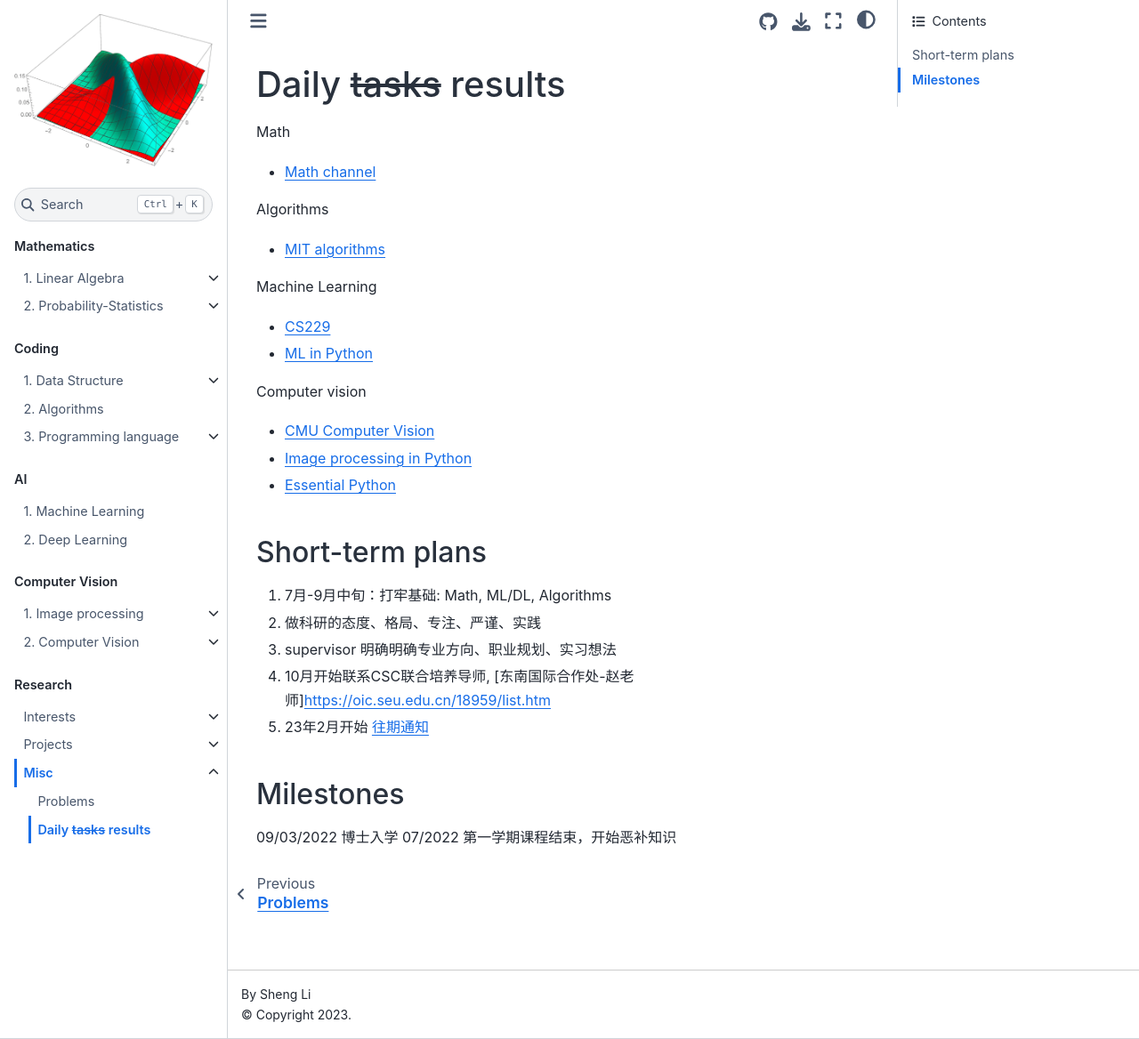
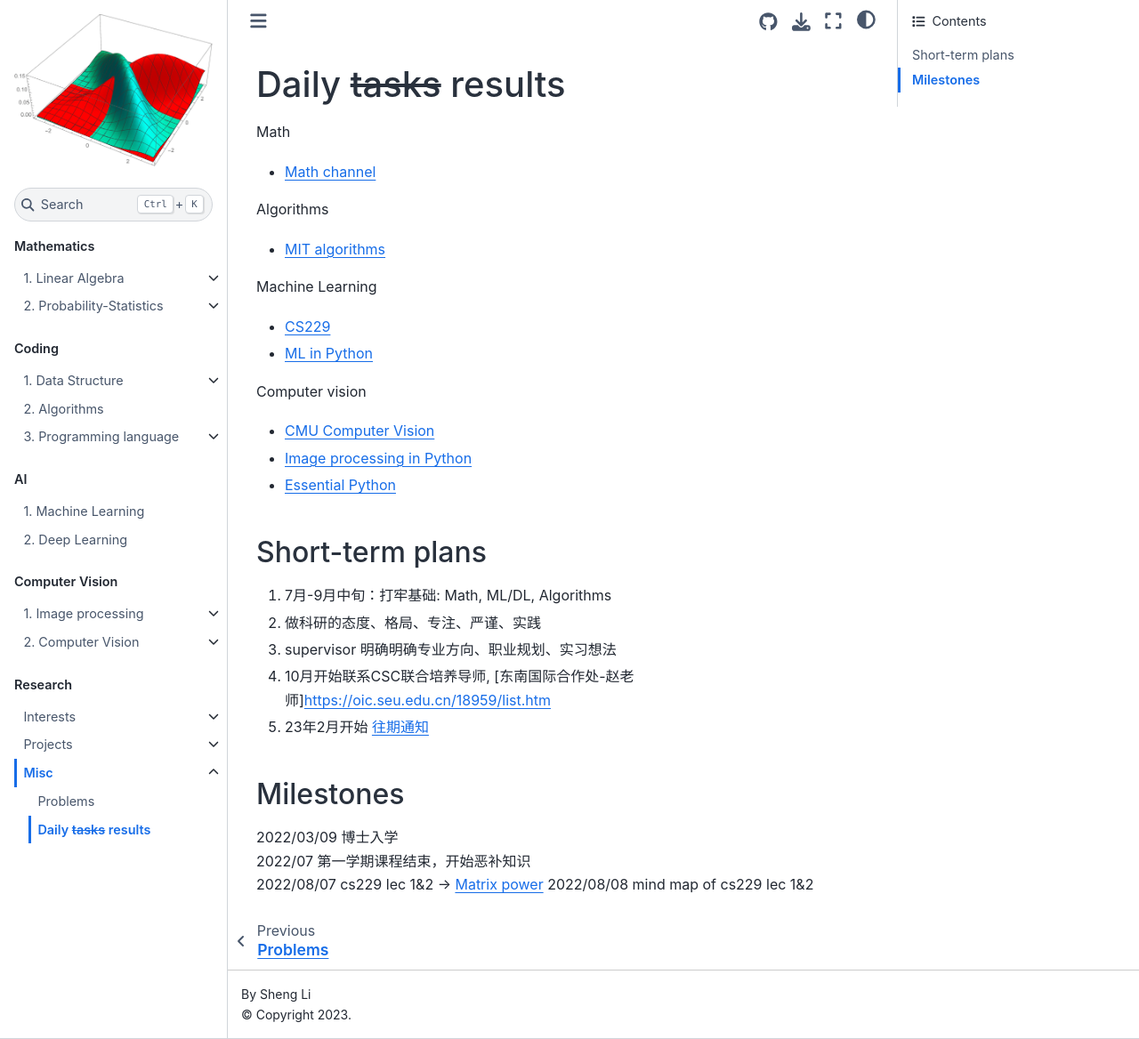
Before and after one commit to EeToSe/EeToSe.github.io, a Jupyter Book: the page built from chapters/10/1/2/results.md, in a window 1280 px wide and 1168 px high. Shown: the whole window at 89% size. Built offline with Jupyter Book 1.0.4 settings and Sphinx 7.4.7 and the Sphinx Book theme 1.1.4, drawn with Linux system fonts in a browser that asks for light colours; pages that are not in the unit, such as notebooks, are missing from menus.

Commit message:
daily update

```diff
--- a/chapters/10/1/2/results.md
+++ b/chapters/10/1/2/results.md
@@ -22,5 +22,7 @@ Computer vision
 5. 23年2月开始 [往期通知](https://seugs.seu.edu.cn/2022/0221/c28944a399225/page.htm)
 
 ## Milestones
-09/03/2022 博士入学
-07/2022  第一学期课程结束，开始恶补知识
+2022/03/09 博士入学<br>
+2022/07  第一学期课程结束，开始恶补知识 <br>
+2022/08/07 cs229 lec 1&2 -> [Matrix power](https://github.com/Visualize-ML/Book4_Power-of-Matrix)
+2022/08/08 mind map of cs229 lec 1&2
```
Also changed, not shown: chapters/10/2/1/how.md (+2 -0 lines), 3 other files.
